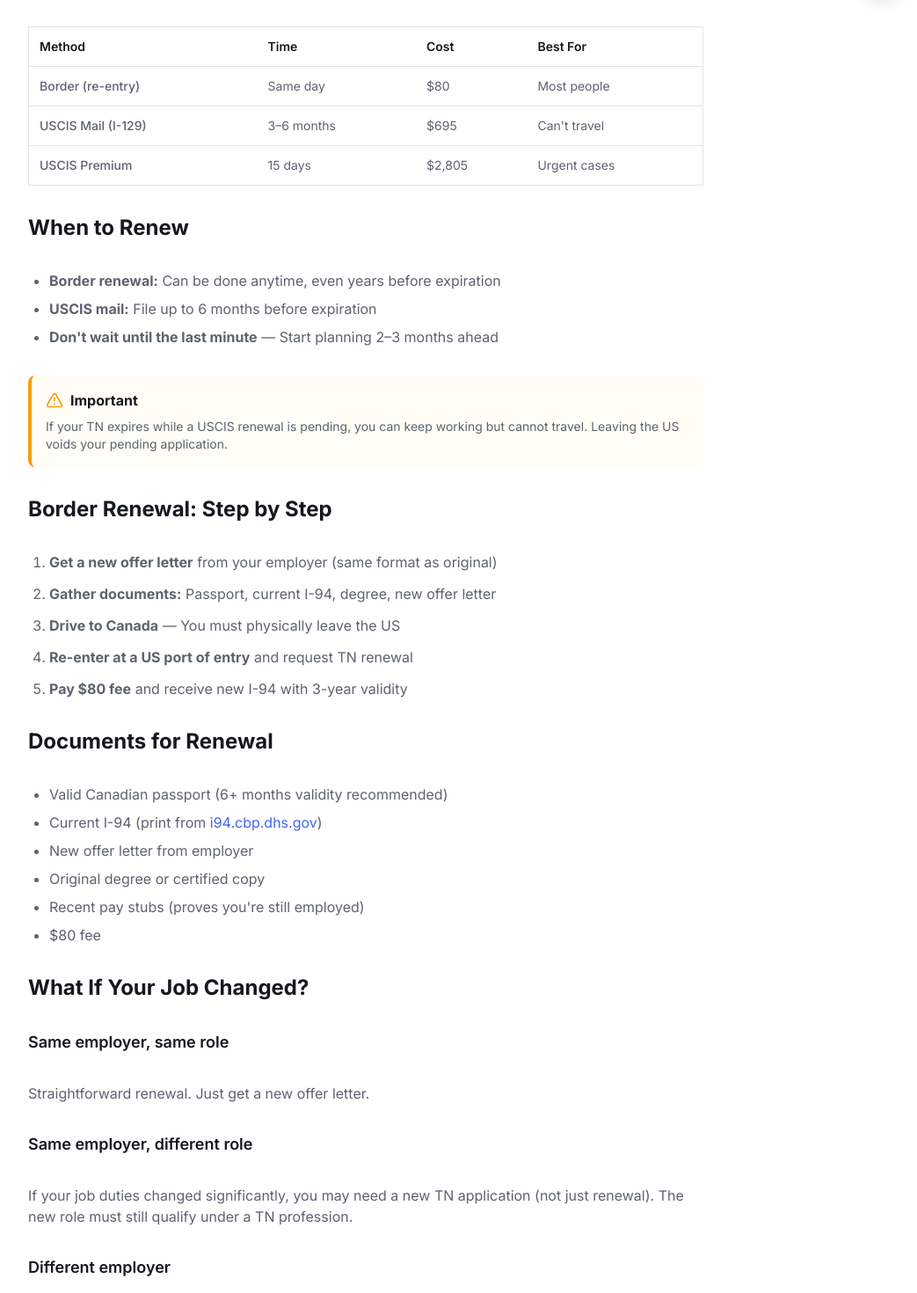
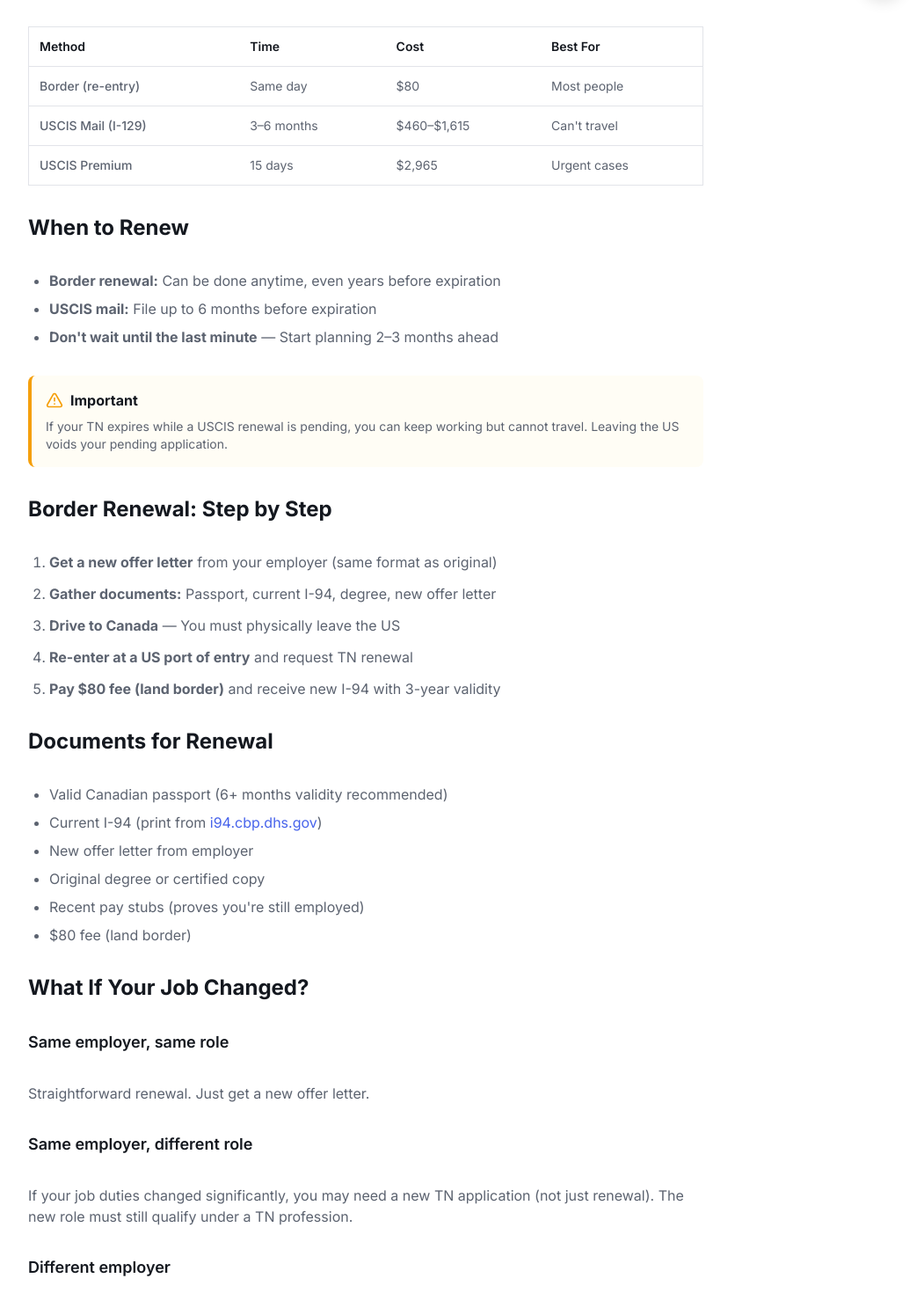
Before and after one commit to lioneltchami/tn-visa-website, a Next.js app: page /blog/tn-visa-renewal-2026 in a window 1280 px wide. Shown: the part 780-2250 px from the top of the page at 88% size, without its empty margins (224-1267 px from the left). Built offline with nearby package versions, Linux system fonts and the light colour scheme.

Commit message:
fix: correct fees in blog articles to match site data

```diff
--- a/src/app/blog/tn-visa-accountants-2026/page.tsx
+++ b/src/app/blog/tn-visa-accountants-2026/page.tsx
@@ -114,7 +114,7 @@ export default function TNVisaAccountants2026() {
         <li>Letter of good standing from provincial CPA body</li>
         <li>Job offer letter with accounting duties</li>
         <li>Resume showing accounting experience</li>
-        <li>$80 fee</li>
+        <li>$80 fee (land border)</li>
       </ul>
 
       <Callout type="warning" title="Common Issue">
--- a/src/app/blog/tn-visa-engineers-2026/page.tsx
+++ b/src/app/blog/tn-visa-engineers-2026/page.tsx
@@ -93,7 +93,7 @@ export default function TNVisaEngineers2026() {
         <li>Official transcripts</li>
         <li>Job offer letter with engineering duties</li>
         <li>Resume showing engineering experience</li>
-        <li>$80 fee for border application</li>
+        <li>$80 fee (land border) for border application</li>
       </ul>
 
       <h2 className="text-2xl font-bold text-fg mt-12 mb-4">Salary Expectations (2026)</h2>
--- a/src/app/blog/tn-visa-nurses-2026/page.tsx
+++ b/src/app/blog/tn-visa-nurses-2026/page.tsx
@@ -105,7 +105,7 @@ export default function TNVisaNurses2026() {
         <li>Job offer letter (see our <Link href="/employer-letter" className="text-accent hover:underline">letter template</Link>)</li>
         <li>Nursing degree/diploma</li>
         <li>Canadian nursing license</li>
-        <li>$80 fee (cash or card at border)</li>
+        <li>$80 fee (land border) (cash or card at border)</li>
       </ul>
 
       <Callout type="warning" title="Common Mistake">
--- a/src/app/blog/tn-visa-processing-times-2026/page.tsx
+++ b/src/app/blog/tn-visa-processing-times-2026/page.tsx
@@ -35,8 +35,8 @@ export default function TNVisaProcessingTimes2026() {
           <tbody>
             <tr className="border-t border-border"><td className="p-3 font-medium">Port of Entry (Border)</td><td className="p-3">15–60 minutes</td><td className="p-3">$80</td><td className="p-3">Most applicants</td></tr>
             <tr className="border-t border-border"><td className="p-3 font-medium">US Consulate (Canada)</td><td className="p-3">1–3 weeks</td><td className="p-3">$185</td><td className="p-3">Complex cases</td></tr>
-            <tr className="border-t border-border"><td className="p-3 font-medium">USCIS Mail (Form I-129)</td><td className="p-3">3–6 months</td><td className="p-3">$695</td><td className="p-3">Change of status</td></tr>
-            <tr className="border-t border-border"><td className="p-3 font-medium">USCIS Premium Processing</td><td className="p-3">15 business days</td><td className="p-3">$2,805</td><td className="p-3">Urgent cases</td></tr>
+            <tr className="border-t border-border"><td className="p-3 font-medium">USCIS Mail (Form I-129)</td><td className="p-3">3–6 months</td><td className="p-3">$460–$1,615</td><td className="p-3">Change of status</td></tr>
+            <tr className="border-t border-border"><td className="p-3 font-medium">USCIS Premium Processing</td><td className="p-3">15 business days</td><td className="p-3">$2,965</td><td className="p-3">Urgent cases</td></tr>
           </tbody>
         </table>
       </div>
@@ -93,7 +93,7 @@ export default function TNVisaProcessingTimes2026() {
 
       <h2 className="text-2xl font-bold text-fg mt-12 mb-4">Premium Processing: Worth It?</h2>
       <p className="text-fg-secondary mb-4">
-        For $2,805 extra, USCIS guarantees a decision within 15 business days. If they don&apos;t meet the deadline, you get a refund.
+        For $2,965 extra, USCIS guarantees a decision within 15 business days. If they don&apos;t meet the deadline, you get a refund.
       </p>
       <h3 className="text-lg font-semibold text-fg mt-6 mb-3">When premium processing makes sense:</h3>
       <ul className="list-disc pl-6 space-y-2 text-fg-secondary mb-8">
--- a/src/app/blog/tn-visa-renewal-2026/page.tsx
+++ b/src/app/blog/tn-visa-renewal-2026/page.tsx
@@ -34,8 +34,8 @@ export default function TNVisaRenewal2026() {
           <thead><tr className="bg-surface-secondary"><th className="p-3 text-left font-semibold text-fg">Method</th><th className="p-3 text-left font-semibold text-fg">Time</th><th className="p-3 text-left font-semibold text-fg">Cost</th><th className="p-3 text-left font-semibold text-fg">Best For</th></tr></thead>
           <tbody>
             <tr className="border-t border-border"><td className="p-3 font-medium">Border (re-entry)</td><td className="p-3">Same day</td><td className="p-3">$80</td><td className="p-3">Most people</td></tr>
-            <tr className="border-t border-border"><td className="p-3 font-medium">USCIS Mail (I-129)</td><td className="p-3">3–6 months</td><td className="p-3">$695</td><td className="p-3">Can&apos;t travel</td></tr>
-            <tr className="border-t border-border"><td className="p-3 font-medium">USCIS Premium</td><td className="p-3">15 days</td><td className="p-3">$2,805</td><td className="p-3">Urgent cases</td></tr>
+            <tr className="border-t border-border"><td className="p-3 font-medium">USCIS Mail (I-129)</td><td className="p-3">3–6 months</td><td className="p-3">$460–$1,615</td><td className="p-3">Can&apos;t travel</td></tr>
+            <tr className="border-t border-border"><td className="p-3 font-medium">USCIS Premium</td><td className="p-3">15 days</td><td className="p-3">$2,965</td><td className="p-3">Urgent cases</td></tr>
           </tbody>
         </table>
       </div>
@@ -57,7 +57,7 @@ export default function TNVisaRenewal2026() {
         <li><strong>Gather documents:</strong> Passport, current I-94, degree, new offer letter</li>
         <li><strong>Drive to Canada</strong> — You must physically leave the US</li>
         <li><strong>Re-enter at a US port of entry</strong> and request TN renewal</li>
-        <li><strong>Pay $80 fee</strong> and receive new I-94 with 3-year validity</li>
+        <li><strong>Pay $80 fee (land border)</strong> and receive new I-94 with 3-year validity</li>
       </ol>
 
       <h2 className="text-2xl font-bold text-fg mt-12 mb-4">Documents for Renewal</h2>
@@ -67,7 +67,7 @@ export default function TNVisaRenewal2026() {
         <li>New offer letter from employer</li>
         <li>Original degree or certified copy</li>
         <li>Recent pay stubs (proves you&apos;re still employed)</li>
-        <li>$80 fee</li>
+        <li>$80 fee (land border)</li>
       </ul>
 
       <h2 className="text-2xl font-bold text-fg mt-12 mb-4">What If Your Job Changed?</h2>
@@ -89,7 +89,7 @@ export default function TNVisaRenewal2026() {
       <ol className="list-decimal pl-6 space-y-3 text-fg-secondary mb-8">
         <li>Employer files Form I-129 with USCIS</li>
         <li>Include TN supplement, offer letter, degree copy</li>
-        <li>Pay $695 filing fee (+ $2,805 for premium processing)</li>
+        <li>Pay $460–$1,615 filing fee (+ $2,965 for premium processing)</li>
         <li>Wait 3–6 months (or 15 days with premium)</li>
         <li>Receive approval notice (I-797)</li>
       </ol>
```
